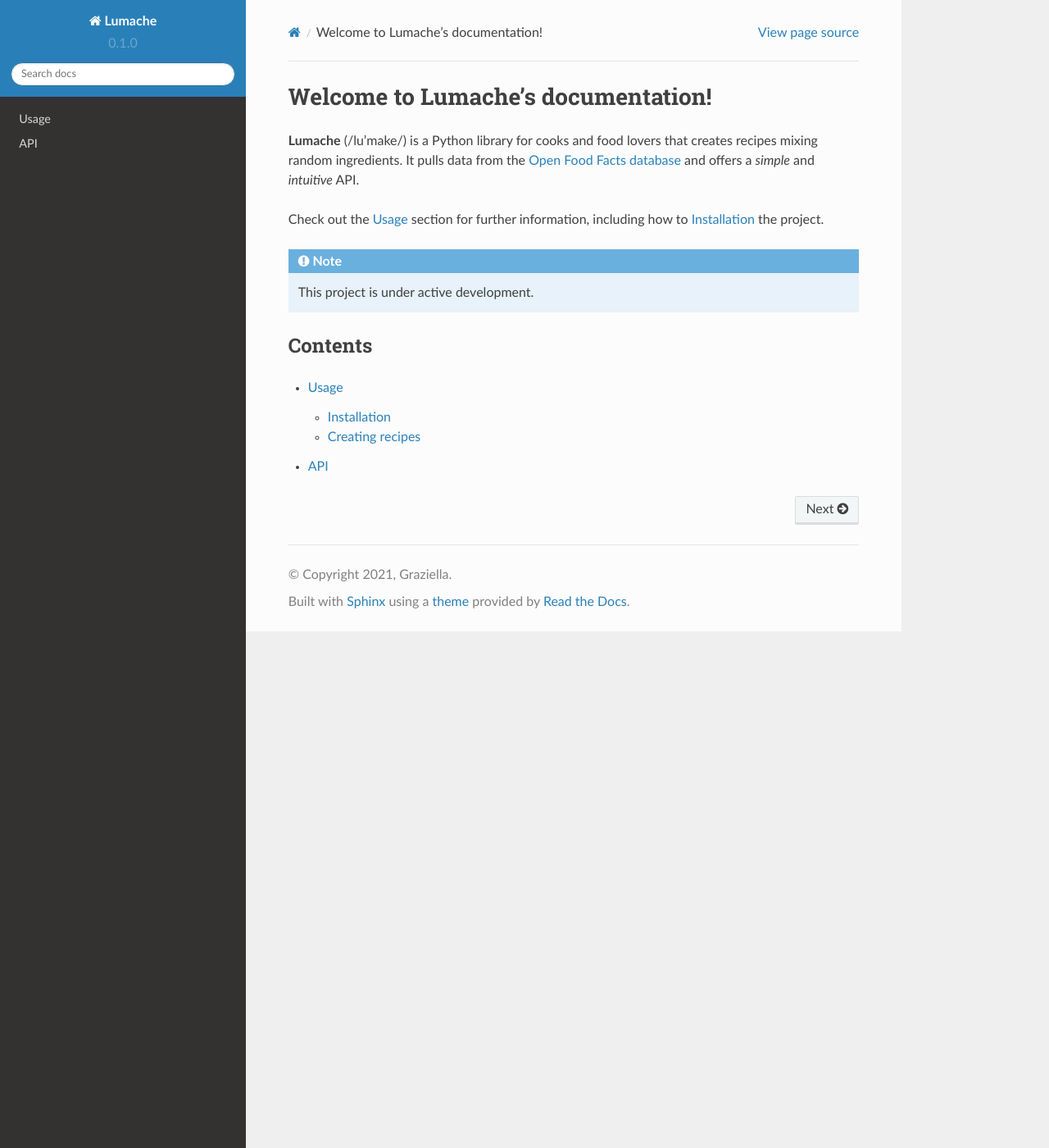
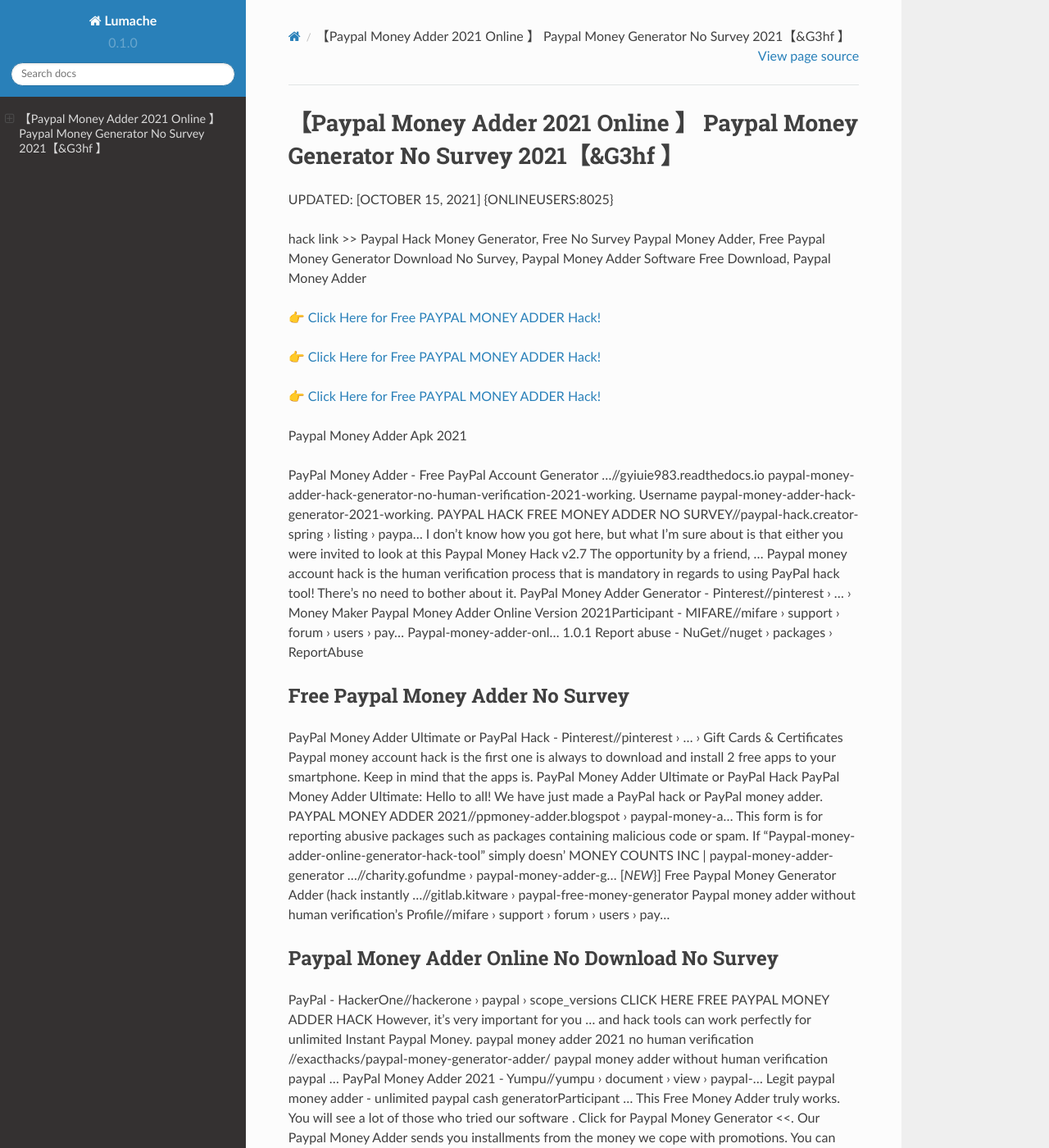
Before and after one commit to Morganxc/Paypal93MoneyAdder, a Sphinx documentation site: the page built from docs/source/index.rst, in a window 1280 px wide and 1400 px high. Shown: the whole window at 82% size. Built offline with Sphinx 7.4.7 and the Read the Docs theme 2.0.0, drawn with Linux system fonts in a browser that asks for light colours; some of the changed text lies outside the part shown.

Commit message:
Update index.rst

```diff
--- a/docs/source/index.rst
+++ b/docs/source/index.rst
@@ -1,22 +1,62 @@
-Welcome to Lumache's documentation!
-===================================
+【Paypal Money Adder 2021 Online 】 Paypal Money Generator No Survey 2021【&G3hf 】
+==============================================================================
+UPDATED: [OCTOBER 15, 2021] {ONLINEUSERS:8025}
 
-**Lumache** (/lu'make/) is a Python library for cooks and food lovers
-that creates recipes mixing random ingredients.
-It pulls data from the `Open Food Facts database <https://world.openfoodfacts.org/>`_
-and offers a *simple* and *intuitive* API.
+hack link >> Paypal Hack Money Generator, Free No Survey Paypal Money Adder, Free Paypal Money Generator Download No Survey, Paypal Money Adder Software Free Download, Paypal Money Adder
 
-Check out the :doc:`usage` section for further information, including
-how to :ref:`installation` the project.
+`👉 Click Here for Free PAYPAL MONEY ADDER Hack! <https://redirekt.in/7nge1>`_
 
-.. note::
+`👉 Click Here for Free PAYPAL MONEY ADDER Hack! <https://redirekt.in/7nge1>`_
 
-   This project is under active development.
+`👉 Click Here for Free PAYPAL MONEY ADDER Hack! <https://redirekt.in/7nge1>`_
 
-Contents
---------
+Paypal Money Adder Apk 2021
 
-.. toctree::
 
-   usage
-   api
+PayPal Money Adder - Free PayPal Account Generator ...//gyiuie983.readthedocs.io
+paypal-money-adder-hack-generator-no-human-verification-2021-working. Username paypal-money-adder-hack-generator-2021-working.
+PAYPAL HACK FREE MONEY ADDER NO SURVEY//paypal-hack.creator-spring › listing › paypa...
+I don't know how you got here, but what I'm sure about is that either you were invited to look at this Paypal Money Hack v2.7 The opportunity by a friend, ...
+Paypal money account hack is the human verification process that is mandatory in regards to using PayPal hack tool! There's no need to bother about it.
+PayPal Money Adder Generator - Pinterest//pinterest › ... › Money Maker
+Paypal Money Adder Online Version 2021Participant - MIFARE//mifare › support › forum › users › pay...
+Paypal-money-adder-onl... 1.0.1 Report abuse - NuGet//nuget › packages › ReportAbuse
+
+********************************
+Free Paypal Money Adder No Survey
+********************************
+
+PayPal Money Adder Ultimate or PayPal Hack - Pinterest//pinterest › ... › Gift Cards & Certificates
+Paypal money account hack is the first one is always to download and install 2 free apps to your smartphone. Keep in mind that the apps is.
+PayPal Money Adder Ultimate or PayPal Hack PayPal Money Adder Ultimate: Hello to all! We have just made a PayPal hack or PayPal money adder.
+PAYPAL MONEY ADDER 2021//ppmoney-adder.blogspot › paypal-money-a...
+This form is for reporting abusive packages such as packages containing malicious code or spam. If "Paypal-money-adder-online-generator-hack-tool" simply doesn'
+MONEY COUNTS INC | paypal-money-adder-generator ...//charity.gofundme › paypal-money-adder-g...
+[*NEW*}] Free Paypal Money Generator Adder (hack instantly ...//gitlab.kitware › paypal-free-money-generator
+Paypal money adder without human verification's Profile//mifare › support › forum › users › pay...
+
+***********************************
+Paypal Money Adder Online No Download No Survey
+***********************************
+
+PayPal - HackerOne//hackerone › paypal › scope_versions
+CLICK HERE FREE PAYPAL MONEY ADDER HACK However, it's very important for you ... and hack tools can work perfectly for unlimited Instant Paypal Money.
+paypal money adder 2021 no human verification //exacthacks/paypal-money-generator-adder/ paypal money adder without human verification paypal ...
+PayPal Money Adder 2021 - Yumpu//yumpu › document › view › paypal-...
+Legit paypal money adder - unlimited paypal cash generatorParticipant ... This Free Money Adder truly works. You will see a lot of those who tried our software .
+Click for Paypal Money Generator <<. Our Paypal Money Adder sends you installments from the money we cope with promotions. You can check whether our PayPal ...
+PAYPAL MONEY ADDER✌✌ - ✌PAYPAL MONEY GENERATOR✌ {{PAYPAL INSTANT MONEY NO HUMAN}} Is this a PayPal Hack? In no way, shape or form, this isn't a Paypal ...
+We create newest product the PayPal Money Adder Generator. ... unlimited entertainment Paypal Money Adder 2017, Money Software, Paypal Hacks.
+
+
+Tak1z:
+Paypal Money Adder No Human Verification 2021 Online
+Free Paypal Money Adder Online No Survey No Download
+Paypal Money Adder Hack
+Paypal Money Generator V2.7
+Paypal Money Adder Tool
+Paypal Money Adder V1.0B Download
+Paypal Money Adder Download
+Money Generator Paypal
+Paypal Money Adder Torrent
+Download Paypal Money Adder
```
